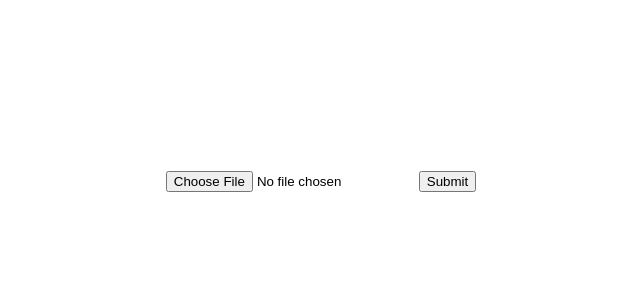
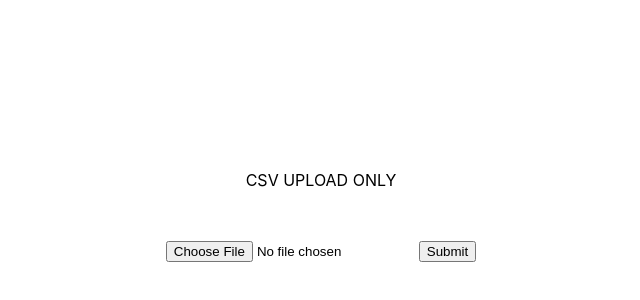
Before and after one commit to PatrickHeusinger/node_server, a React (Create React App) app: page / in a window 1280 px wide. Shown: the part 190-490 px from the top of the page, without its empty margins (319-959 px from the left). Built offline with nearby package versions, Linux system fonts and the light colour scheme.

Commit message:
add accept csv files only

```diff
--- a/src/App.css
+++ b/src/App.css
@@ -2,3 +2,7 @@
   text-align: center;
   margin-top: 45vh;
 }
+
+.Header {
+  margin-bottom: 50px;
+}
--- a/src/App.js
+++ b/src/App.js
@@ -17,8 +17,9 @@ function App() {
 
   return (
       <div className="App">
+        <div className="Header">CSV UPLOAD ONLY</div>
         <form onSubmit={handleSubmit(onSubmit)}>
-          <input type="file" {...register("file")} />
+          <input type="file" accept={".csv"}  {...register("file")} />
 
           <input type="submit" />
         </form>
```
